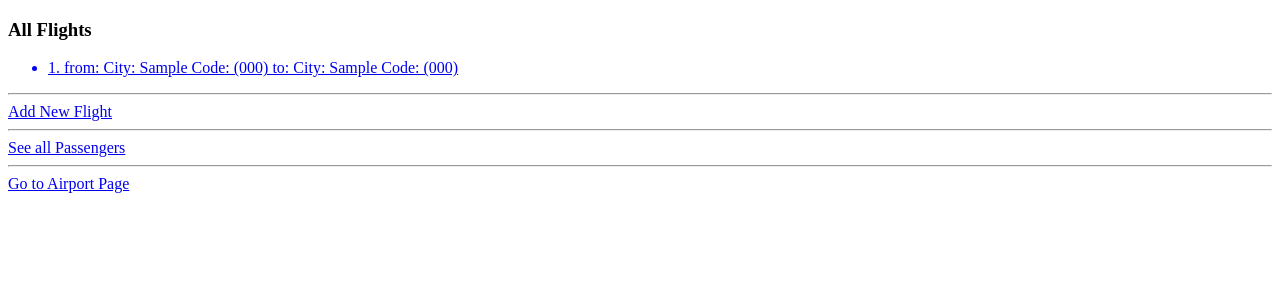
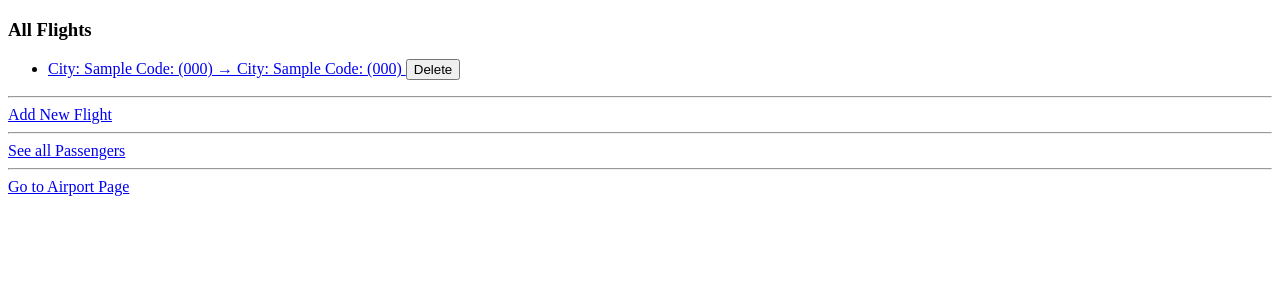
Before and after one commit to Ndugere/Airline_APP, a Django app: page /flights/ in a window 1280 px wide. Shown: the top 300 px of the page. Run offline with Django 5.2, Linux system fonts and the light colour scheme; tables that the repository leaves empty hold one stand-in row (values such as "Sample post").

Commit message:
Added the ability to delete a flight

```diff
--- a/flights/templates/flights/index.html
+++ b/flights/templates/flights/index.html
@@ -2,17 +2,32 @@
 
 {% block body %}
 <h3>All Flights</h3>
-<ul>
-    {% for flight in flights %}
-        <a href="{% url 'details' flight.id %}"><li>{{flight.id}}. from: {{ flight.origin }}  to: {{ flight.destination }}</li> </a>
-    {% empty %}
-        <h3> No flights at the moment</h3>
-    {% endfor %}
-</ul>
+
+{% if flights %}
+    <ul>
+        {% for flight in flights %}
+            <li>
+                <a href="{% url 'details' flight.id %}">
+                    {{ flight.origin }} &rarr; {{ flight.destination }}
+                </a>
+
+                <form action="{% url 'delete_flight' flight.id %}" method="post" style="display:inline;">
+                    {% csrf_token %}
+                    <button type="submit" onclick="return confirm('Are you sure you want to delete this flight?');">
+                        Delete
+                    </button>
+                </form>
+            </li>
+        {% endfor %}
+    </ul>
+{% else %}
+    <h3>No flights at the moment</h3>
+{% endif %}
+
 <hr>
-<a href="{% url 'add_flight' %}">Add New Flight </a>
+<a href="{% url 'add_flight' %}">Add New Flight</a>
 <hr>
-<a href="{% url 'list_passengers' %}"> See all Passengers</a>
+<a href="{% url 'list_passengers' %}">See all Passengers</a>
 <hr>
-<a href="{%url 'list_airports' %}">Go to Airport Page</a>
+<a href="{% url 'list_airports' %}">Go to Airport Page</a>
 {% endblock %}
--- a/flights/urls.py
+++ b/flights/urls.py
@@ -17,6 +17,7 @@ urlpatterns = [
     #flights routes
     path("", views.index, name= "index"),
     path("add_flight", views.add_flight, name="add_flight"),
+    path("delete_flight/<int:flight_id>", views.delete_flight, name = "delete_flight"),
     path("<int:flight_id>", views.details, name="details"),
     path("<int:flight_id>/book", views.book, name="book"),
     path("<int:flight_id>/remove_passenger", views.remove_passenger, name= "remove_passenger")
```
